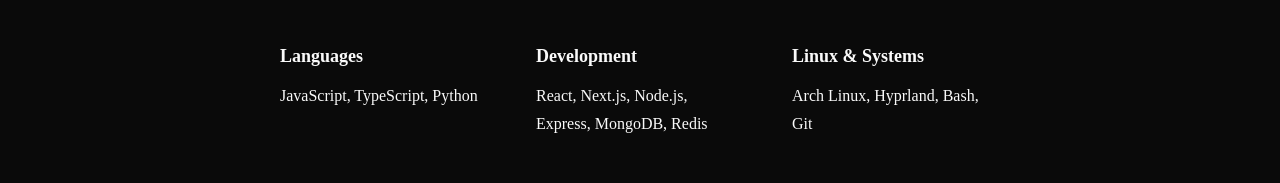
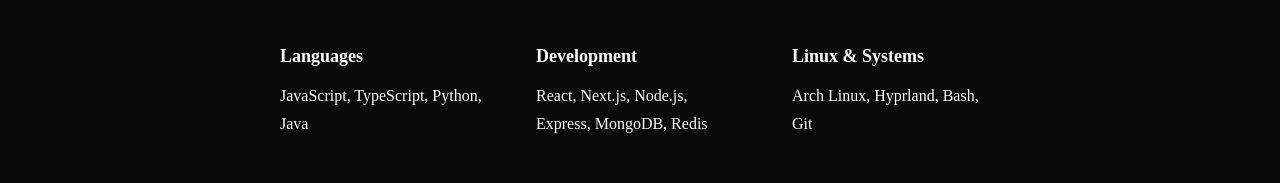
Before and after one commit to SahilShidruk/Portfolio-Website, a Next.js app: page / in a window 1280 px wide. Shown: the part 710-893 px from the top of the page. Built offline with nearby package versions, Linux system fonts and the light colour scheme; what @mui/material-nextjs would draw is missing.

Commit message:
Add Java to the tech stack languages

```diff
--- a/app/data.ts
+++ b/app/data.ts
@@ -3,6 +3,7 @@
     "JavaScript",
     "TypeScript",
     "Python",
+    "Java"
   ],
 
   development: [
```
